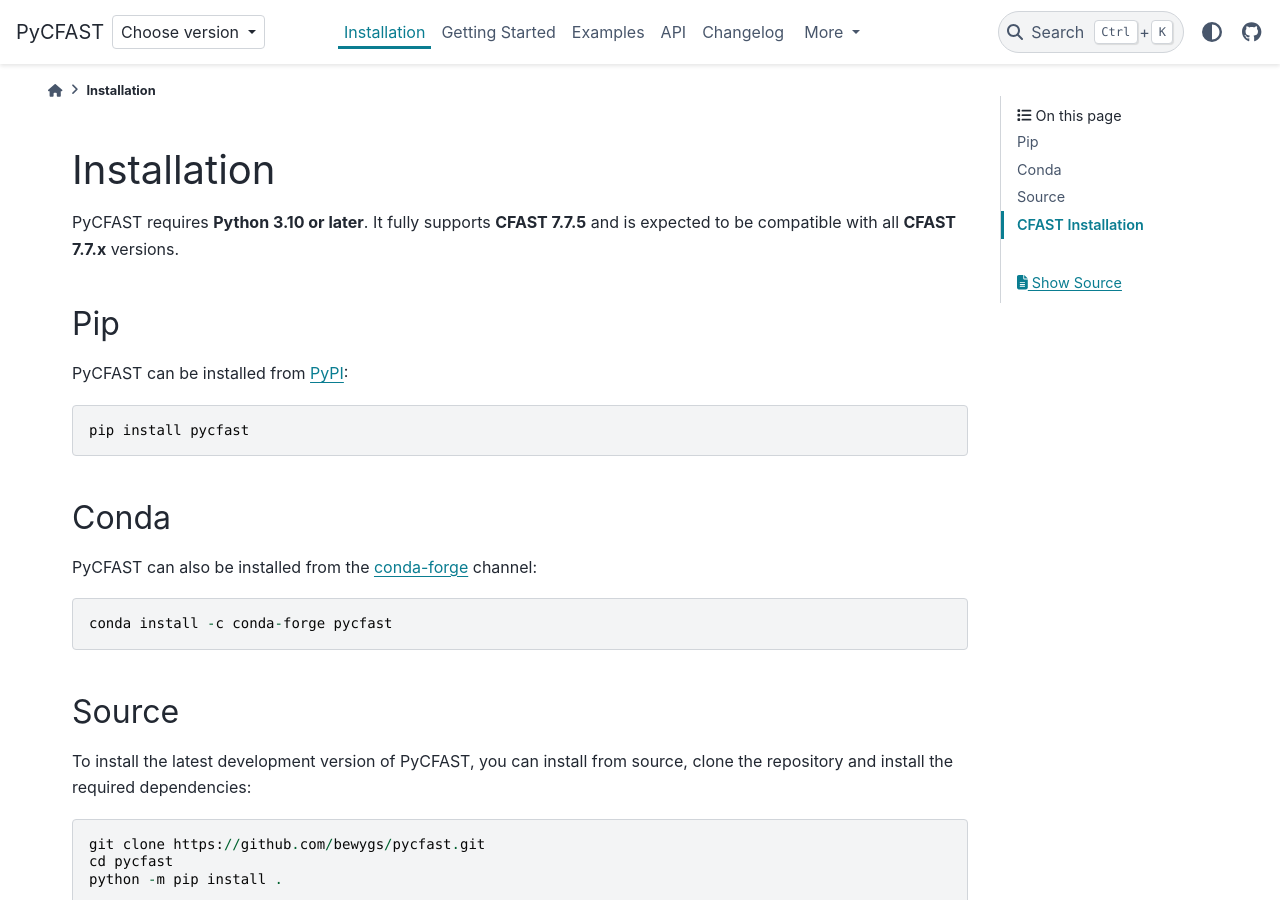
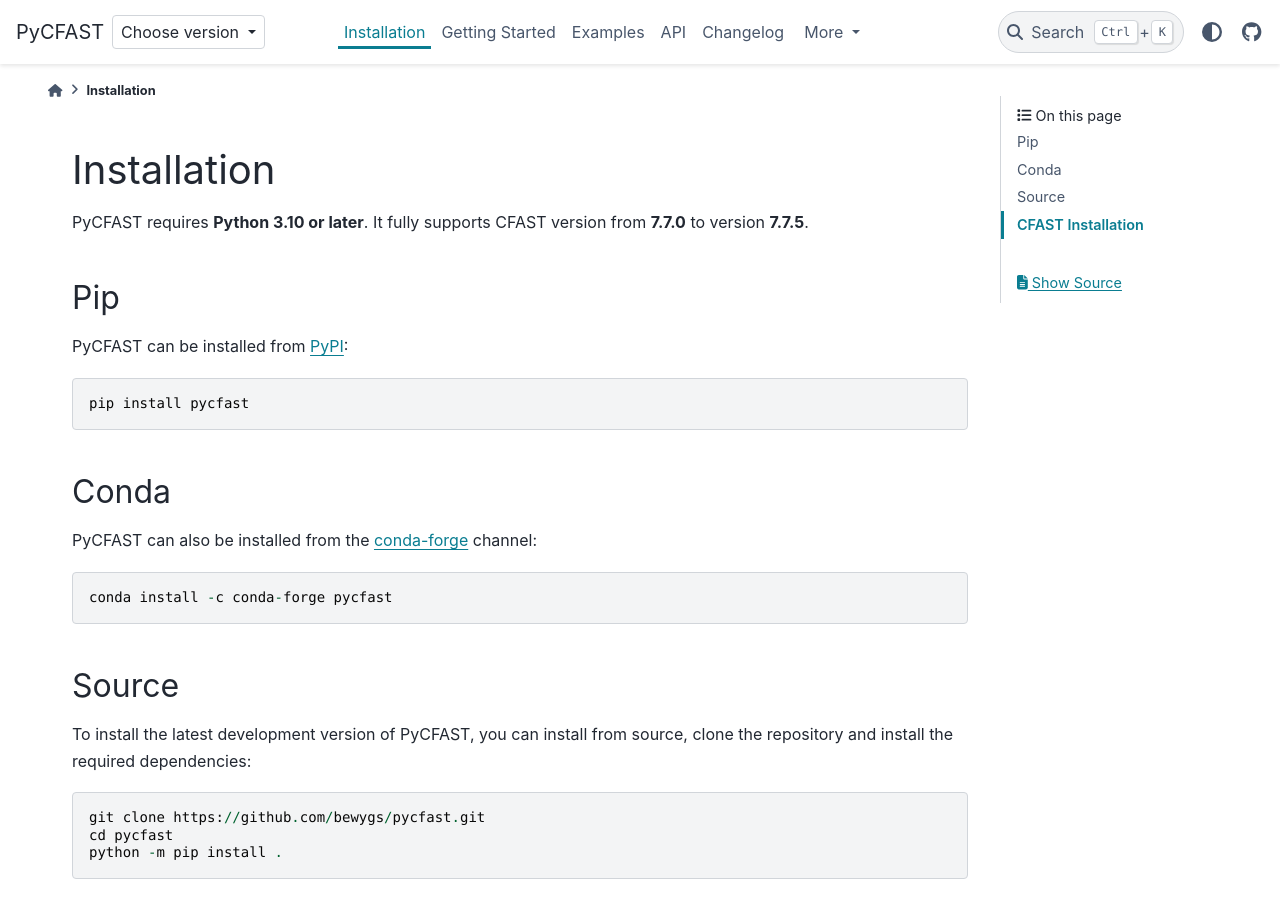
Before and after one commit to bewygs/pycfast, a Sphinx documentation site: the page built from docs/source/installation.rst, in a window 1280 px wide and 900 px high. Built offline with Sphinx 7.4.7 and the PyData theme 0.15.4, drawn with Linux system fonts in a browser that asks for light colours; pages that are not in the unit, such as notebooks, are missing from menus.

Commit message:
CI: Add support for multiple CFAST versions on Windows and Linux (#33) closes #32

```diff
--- a/docs/source/installation.rst
+++ b/docs/source/installation.rst
@@ -1,8 +1,8 @@
 Installation
 ============
 
-PyCFAST requires **Python 3.10 or later**. It fully supports **CFAST 7.7.5** and is
-expected to be compatible with all **CFAST 7.7.x** versions.
+PyCFAST requires **Python 3.10 or later**. It fully supports CFAST version from **7.7.0**
+to version **7.7.5**.
 
 Pip
 ---
```
Also changed, not shown: README.md (+1 -1 lines), 1 other file.
